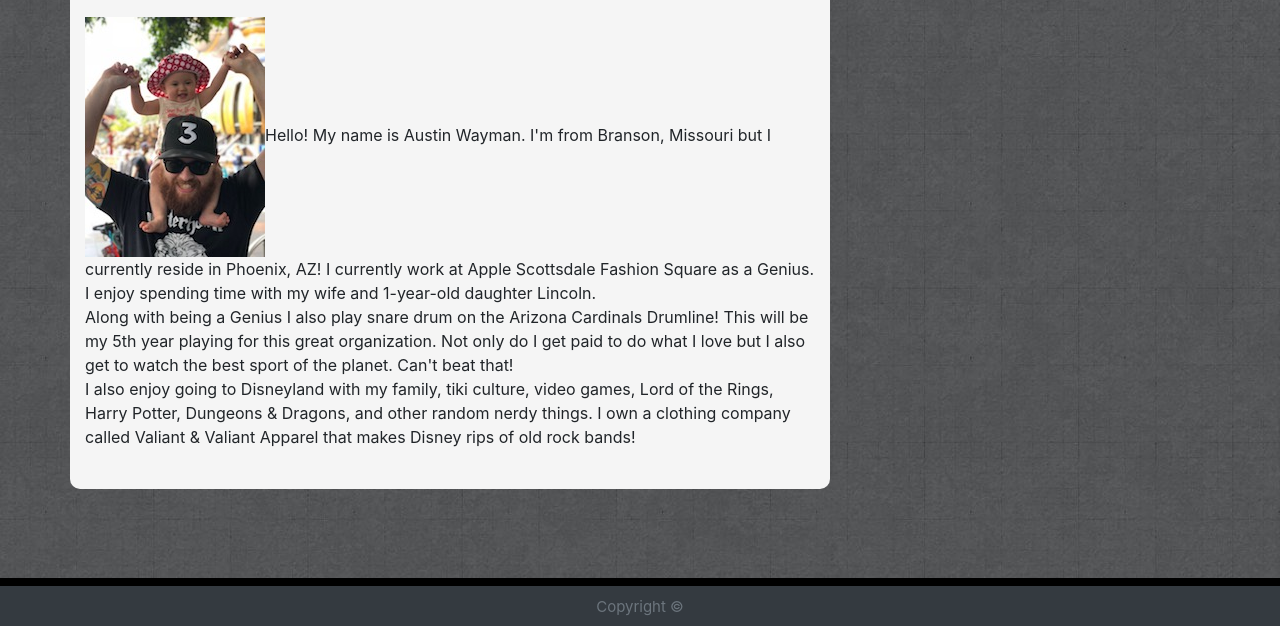
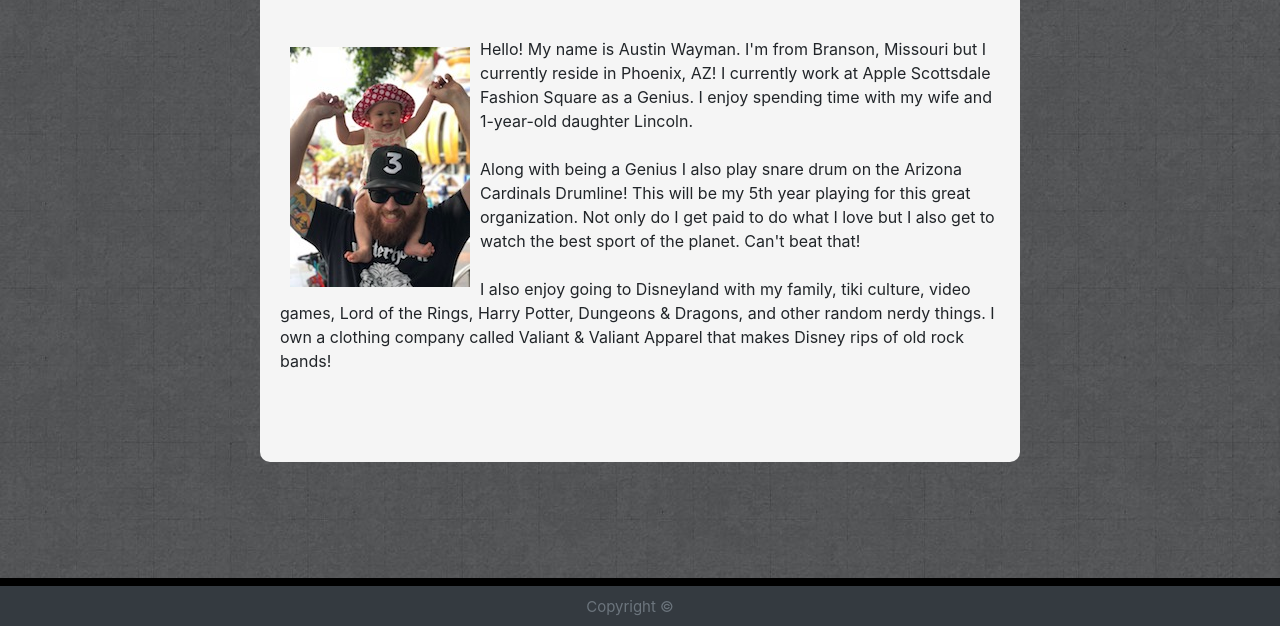
Before and after one commit to austinwayman/Bootstrap-Portfolio, a plain HTML site: page index.html in a window 1280 px wide. Shown: the part 174-800 px from the top of the page. Drawn offline with nearby package versions, Linux system fonts and the light colour scheme.

Commit message:
slight changes

```diff
--- a/index.html
+++ b/index.html
@@ -25,14 +25,16 @@
       border-radius: 10px;
       background: whitesmoke;
       margin-bottom: 75px;
-      /* margin: auto;
-      float: left; */
+      margin: auto;
+      float: left;
+      padding: 20px;
+      min-height: 70vh;
     }
 
 
 
    footer {
-    padding: 10px 0px 30px 0px;
+    padding: 10px 20px 30px 0px;
     bottom: 0;
     position: fixed;
     left: 0;
@@ -54,6 +56,11 @@
   }
   #picture {
     margin: 0 !important;
+  }
+
+  .img-fluid {
+    float: left;
+    padding: 10px;
   }
 
 </style>
@@ -100,9 +107,11 @@
             currently work at Apple Scottsdale Fashion Square as a Genius. I enjoy spending time with my wife and
             1-year-old daughter Lincoln.
             <br>
+            <br>
             Along with being a Genius I also play snare drum on the Arizona Cardinals Drumline! This will be my 5th
             year playing for this great organization. Not only do I get paid to do what I love but I also get to watch
             the best sport of the planet. Can't beat that!
+            <br>
             <br>
              I also enjoy going to Disneyland with my family, tiki culture, video games, Lord of the Rings, Harry
             Potter, Dungeons & Dragons, and other random nerdy things. I own a clothing company called Valiant &
```
Also changed, not shown: portfolio.html (+2 -0 lines).
